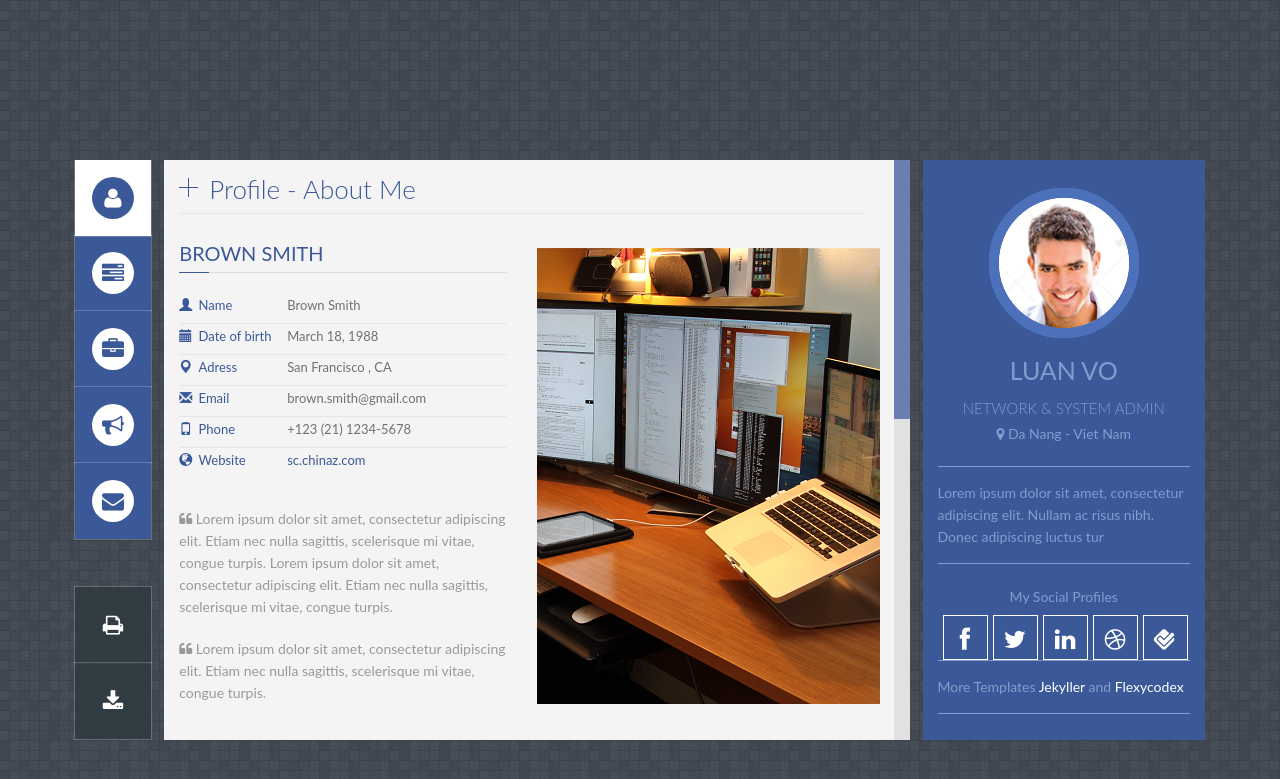
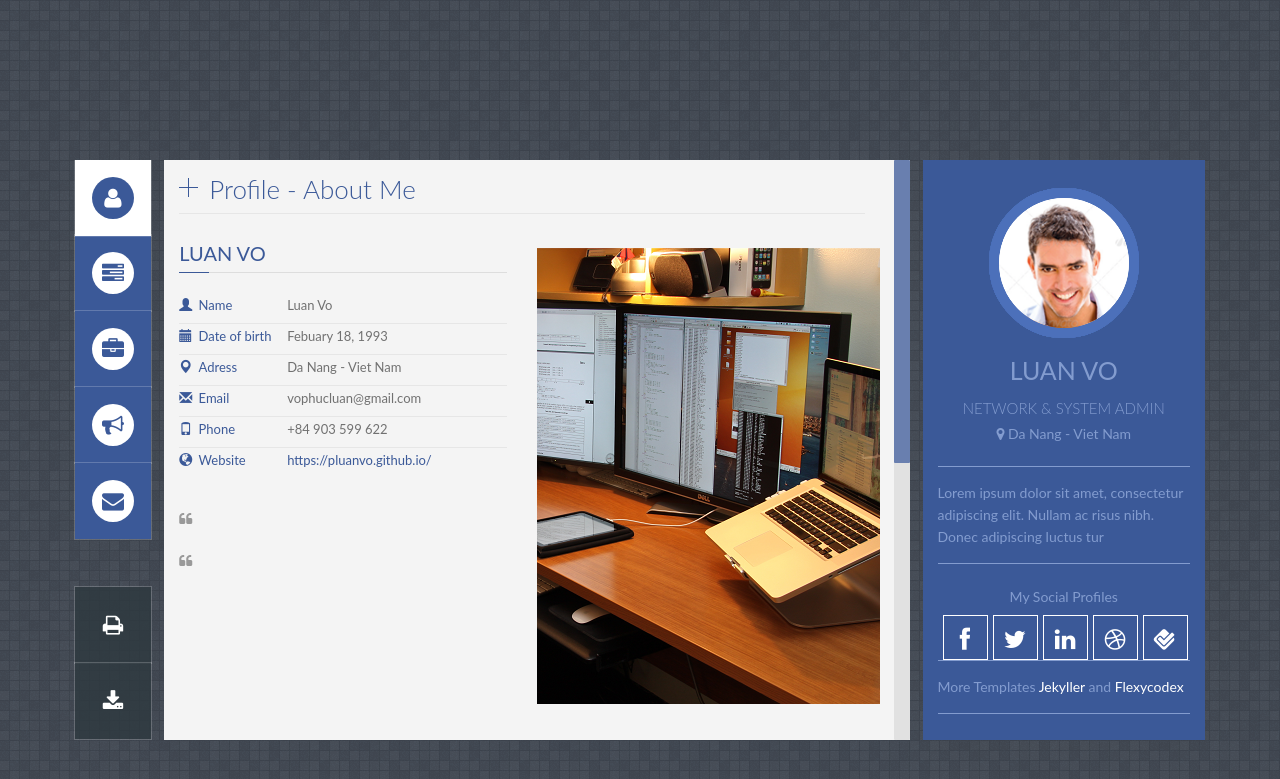
Before and after one commit to pLuanVo/pLuanVo.github.io, a Jekyll site: the page built from index.html, in a window 1280 px wide. Shown: the top 779 px of the page. Built offline with Jekyll 4.4.1, drawn with Linux system fonts in a browser that asks for light colours; some web fonts are replaced.

Commit message:
change detail

```diff
--- a/_includes/profile.html
+++ b/_includes/profile.html
@@ -8,7 +8,7 @@
 
         <!--About me-->
         <div class="title_content">
-            <div class="text_content">brown smith</div>
+            <div class="text_content">Luan Vo</div>
             <div class="clear"></div>
         </div>
 
@@ -17,42 +17,42 @@
             <li>
                 <i class="glyphicon glyphicon-user"></i>
                 <label>Name</label>
-                <span class="value">Brown Smith</span>
+                <span class="value">Luan Vo</span>
                 <div class="clear"></div>
             </li>
 
             <li>
                 <i class="glyphicon glyphicon-calendar"></i>
                 <label>Date of birth</label>
-                <span class="value">March 18, 1988</span>
+                <span class="value">Febuary 18, 1993</span>
                 <div class="clear"></div>
             </li>
 
             <li>
                 <i class="glyphicon glyphicon-map-marker"></i>
                 <label>Adress</label>
-                <span class="value">San Francisco , CA</span>
+                <span class="value">Da Nang - Viet Nam</span>
                 <div class="clear"></div>
             </li>
 
             <li>
                 <i class="glyphicon glyphicon-envelope"></i>
                 <label>Email</label>
-                <span class="value">brown.smith@gmail.com</span>
+                <span class="value">vophucluan@gmail.com</span>
                 <div class="clear"></div>
             </li>
 
             <li>
                 <i class="glyphicon glyphicon-phone"></i>
                 <label>Phone</label>
-                <span class="value">+123 (21) 1234-5678</span>
+                <span class="value">+84 903 599 622</span>
                 <div class="clear"></div>
             </li>
 
             <li>
                 <i class="glyphicon glyphicon-globe"></i>
                 <label>Website</label>
-                <span class="value"><a href="#" target="_blank">sc.chinaz.com</a></span>
+                <span class="value"><a href="#" target="_blank">https://pluanvo.github.io/</a></span>
                 <div class="clear"></div>
             </li>
 
@@ -61,12 +61,12 @@
 
         <p style="margin-bottom:20px">
             <i class="fa fa-quote-left"></i>
-            Lorem ipsum dolor sit amet, consectetur adipiscing elit. Etiam nec nulla sagittis, scelerisque mi vitae, congue turpis. Lorem ipsum dolor sit amet, consectetur adipiscing elit. Etiam nec nulla sagittis, scelerisque mi vitae, congue turpis.
+
         </p>
 
          <p style="margin-bottom:20px">
             <i class="fa fa-quote-left"></i>
-            Lorem ipsum dolor sit amet, consectetur adipiscing elit. Etiam nec nulla sagittis, scelerisque mi vitae, congue turpis.
+
 
         </p>
 
@@ -101,7 +101,7 @@
                 <div class="service-icon"><i class="fa fa-tag"></i></div>
                 <div class="service-detail">
                     <h6>Making Money</h6>
-                    <p>Fusce quis interdum ipsum.Suspendi suscipit vehicula sapienid mattis. Lorem ipsum amet consectetur.</p>
+                    <p>chưa biết ghi gì</p>
                 </div>
             </div>
         </div>
@@ -110,7 +110,7 @@
                 <div class="service-icon"><i class="fa fa-cogs"></i></div>
                 <div class="service-detail">
                     <h6>Easy to Customize</h6>
-                    <p>Fusce quis interdum ipsum.Suspendi suscipit vehicula sapienid mattis. Lorem ipsum amet consectetur.</p>
+                    <p>chưa biết ghi gì nốt</p>
                 </div>
             </div>
         </div>
@@ -119,7 +119,7 @@
                 <div class="service-icon"><i class="fa fa-arrows-alt"></i></div>
                 <div class="service-detail">
                     <h6>Moving Let Us Help</h6>
-                    <p>Fusce quis interdum ipsum.Suspendi suscipit vehicula sapienid mattis. Lorem ipsum amet consectetur.</p>
+                    <p>vẫn không biết</p>
                 </div>
             </div>
         </div>
@@ -152,7 +152,7 @@
                 </div>
                 <div id="collapseOne" class="panel-collapse collapse in">
                     <div class="panel-body">
-                        <i class="fa fa-quote-left"></i>  Anim pariatur cliche reprehenderit, enim eiusmod high life accusamus terry richardson ad squid. 3 wolf moon officia aute, non cupidatat skateboard dolor brunch. Food truck quinoa nesciunt laborum eiusmod. Brunch 3 wolf moon tempor, sunt aliqua put a bird on it squid single-origin coffee nulla assumenda shoreditch et. Nihil anim keffiyeh helvetica, craft beer labore wes anderson cred nesciunt sapiente ea proident. Ad vegan excepteur butcher vice lomo. Leggings occaecat craft beer farm-to-table, raw denim aesthetic synth nesciunt you probably haven't heard of them accusamus labore sustainable VHS.
+                        <i class="fa fa-quote-left"></i>  cái quần què gì
                     </div>
                 </div>
             </div>
@@ -167,7 +167,7 @@
                 </div>
                 <div id="collapseTwo" class="panel-collapse collapse">
                     <div class="panel-body">
-                        <i class="fa fa-quote-left"></i>  Anim pariatur cliche reprehenderit, enim eiusmod high life accusamus terry richardson ad squid. 3 wolf moon officia aute, non cupidatat skateboard dolor brunch. Food truck quinoa nesciunt laborum eiusmod. Brunch 3 wolf moon tempor, sunt aliqua put a bird on it squid single-origin coffee nulla assumenda shoreditch et. Nihil anim keffiyeh helvetica, craft beer labore wes anderson cred nesciunt sapiente ea proident. Ad vegan excepteur butcher vice lomo. Leggings occaecat craft beer farm-to-table, raw denim aesthetic synth nesciunt you probably haven't heard of them accusamus labore sustainable VHS.
+                        <i class="fa fa-quote-left"></i>  rảnh quá mà
                     </div>
                 </div>
             </div>
@@ -182,7 +182,7 @@
                 </div>
                 <div id="collapseThree" class="panel-collapse collapse">
                     <div class="panel-body">
-                        <i class="fa fa-quote-left"></i>  Anim pariatur cliche reprehenderit, enim eiusmod high life accusamus terry richardson ad squid. 3 wolf moon officia aute, non cupidatat skateboard dolor brunch. Food truck quinoa nesciunt laborum eiusmod. Brunch 3 wolf moon tempor, sunt aliqua put a bird on it squid single-origin coffee nulla assumenda shoreditch et. Nihil anim keffiyeh helvetica, craft beer labore wes anderson cred nesciunt sapiente ea proident. Ad vegan excepteur butcher vice lomo. Leggings occaecat craft beer farm-to-table, raw denim aesthetic synth nesciunt you probably haven't heard of them accusamus labore sustainable VHS.
+                        <i class="fa fa-quote-left"></i>  cực rảnh
                     </div>
                 </div>
             </div>
```
